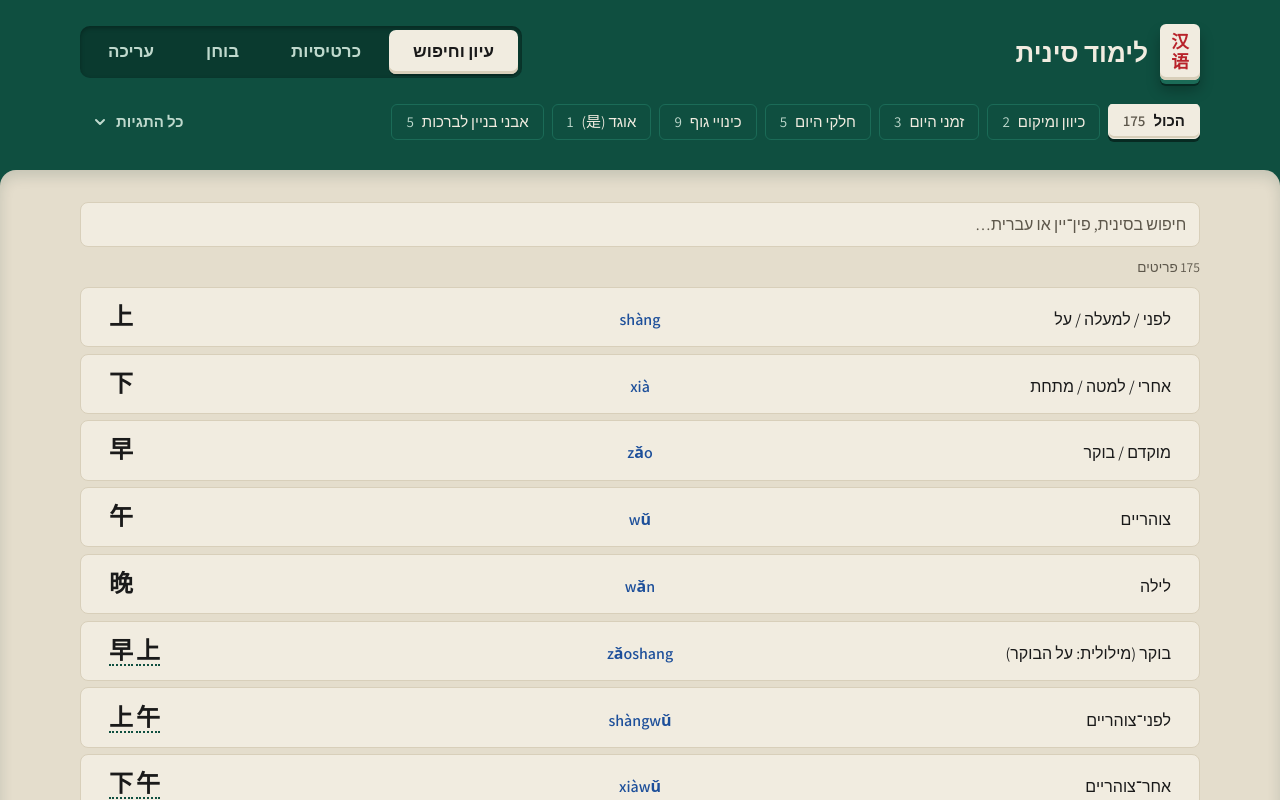
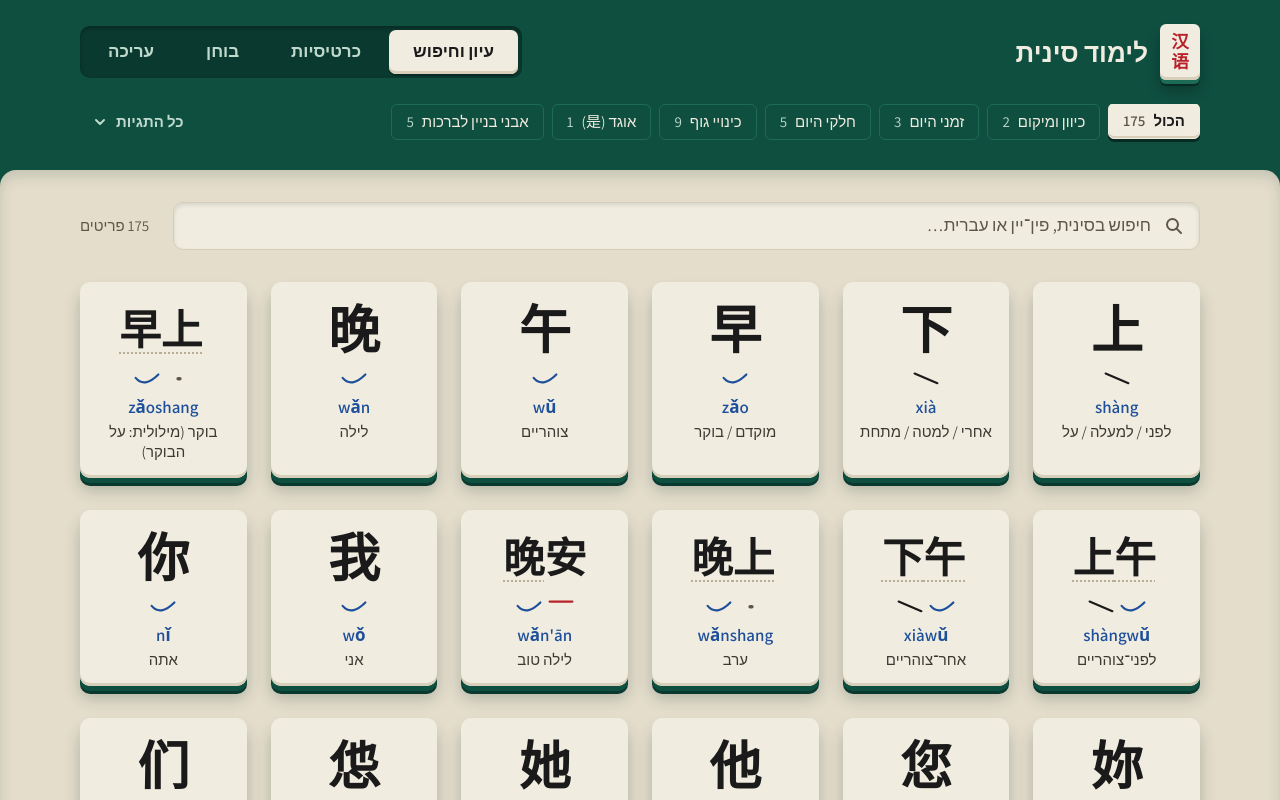
Before and after one commit to ShoobyD/chinese-vocabulary, a Vue app: page / in a window 1280 px wide. Shown: the top 800 px of the page. Built offline with nearby package versions, Linux system fonts and the light colour scheme.

Commit message:
`BrowseView` mahjong tile grid with tone contours

```diff
--- a/src/components/BrowseView.vue
+++ b/src/components/BrowseView.vue
@@ -4,12 +4,16 @@ import type { Word } from '@/data'
 import { normalizePinyin } from '@/utils'
 import { useCard } from '@/composables/useCard'
 import HanziText from './HanziText.vue'
+import ToneContour from './ToneContour.vue'
 
 const props = defineProps<{ words: Word[] }>()
 
 const { open } = useCard()
 
 const query = ref('')
+
+// The tile under the pointer (or keyboard focus) replays its tone contours.
+const playingId = ref<string | null>(null)
 
 const results = computed<Word[]>(() => {
   const q = query.value.trim()
@@ -25,32 +29,52 @@ const results = computed<Word[]>(() => {
     )
   })
 })
+
+/** Hanzi scale steps down with length so every tile keeps one line. */
+function hanziSize(hanzi: string): string {
+  const n = [...hanzi].length
+  return n <= 1 ? 'len-1' : n === 2 ? 'len-2' : n === 3 ? 'len-3' : 'len-4'
+}
 </script>
 
 <template>
-  <section>
+  <section class="browse">
+    <div class="search-row">
+      <label class="search">
+        <svg class="search-icon" viewBox="0 0 20 20" aria-hidden="true">
+          <circle cx="8.5" cy="8.5" r="5.5" />
+          <path d="M12.6 12.6 17 17" />
+        </svg>
         <input
           v-model="query"
-      class="search"
           type="search"
+          aria-label="חיפוש מילים"
           placeholder="חיפוש בסינית, פין־יין או עברית…"
         />
+      </label>
+      <p class="count" aria-live="polite">{{ results.length }} פריטים</p>
+    </div>
 
-    <p class="count">{{ results.length }} פריטים</p>
-
-    <ul class="list" dir="ltr">
+    <ul class="grid">
       <li
         v-for="w in results"
         :key="w.id"
-        class="row"
+        class="tile"
         role="button"
         tabindex="0"
         @click="open(w)"
         @keydown.enter="open(w)"
+        @mouseenter="playingId = w.id"
+        @mouseleave="playingId = null"
+        @focus="playingId = w.id"
+        @blur="playingId = null"
       >
-        <HanziText class="cell-hanzi" :text="w.hanzi" />
-        <span class="pinyin cell-pinyin">{{ w.pinyin }}</span>
-        <span class="hebrew cell-hebrew">{{ w.hebrew ?? '—' }}</span>
+        <span :class="['face-hanzi', hanziSize(w.hanzi)]" lang="zh-Hans">
+          <HanziText :text="w.hanzi" />
+        </span>
+        <ToneContour :pinyin="w.pinyin" :hanzi="w.hanzi" :playing="playingId === w.id" />
+        <span class="pinyin face-pinyin" dir="ltr">{{ w.pinyin }}</span>
+        <span class="hebrew face-hebrew">{{ w.hebrew ?? '—' }}</span>
       </li>
     </ul>
 
@@ -59,64 +83,168 @@ const results = computed<Word[]>(() => {
 </template>
 
 <style scoped>
+/* ---------- Search: a well sunk into the felt ---------- */
+
+.search-row {
+  display: flex;
+  flex-wrap: wrap;
+  align-items: center;
+  gap: var(--space-3) var(--space-5);
+  margin-bottom: var(--space-6);
+}
+
 .search {
+  flex: 1 1 20rem;
+  position: relative;
+  display: flex;
+  align-items: center;
+}
+
+.search-icon {
+  position: absolute;
+  inset-inline-start: var(--space-4);
+  width: 1.25rem;
+  height: 1.25rem;
+  fill: none;
+  stroke: var(--ink-muted);
+  stroke-width: 2;
+  stroke-linecap: round;
+  pointer-events: none;
+}
+
+.search input {
   width: 100%;
-  font: inherit;
-  padding: 0.6rem 0.8rem;
-  border: 1px solid var(--border);
-  border-radius: 8px;
-  background: var(--surface);
+  min-height: 3rem;
+  padding: 0 var(--space-4);
+  padding-inline-start: 3rem;
+  border: 1px solid var(--felt-deep);
+  border-radius: var(--radius-md);
+  background: var(--bone);
+  font-size: var(--text-md);
+  box-shadow: inset 0 2px 4px rgba(7, 42, 34, 0.12);
+  transition:
+    border-color var(--dur-base) var(--ease-out),
+    box-shadow var(--dur-base) var(--ease-out);
+}
+
+.search input:hover {
+  border-color: var(--bone-deep);
+}
+
+.search input:focus {
+  outline: none;
+  border-color: var(--jade-800);
+  box-shadow:
+    inset 0 2px 4px rgba(7, 42, 34, 0.12),
+    0 0 0 3px var(--jade-200);
 }
 
 .count {
-  color: var(--muted);
-  font-size: 0.85rem;
-  margin: 0.6rem 0;
+  margin: 0;
+  color: var(--ink-muted);
+  font-size: var(--text-sm);
+  font-variant-numeric: tabular-nums;
 }
 
-.list {
+/* ---------- The tiles ---------- */
+
+.grid {
   list-style: none;
   margin: 0;
-  padding: 0;
+  padding: 0 0 var(--space-3);
+  display: grid;
+  grid-template-columns: repeat(auto-fill, minmax(9rem, 1fr));
+  gap: var(--space-6) var(--space-5);
+}
+
+.tile {
+  --lift: 0px;
   display: flex;
   flex-direction: column;
-  gap: 0.4rem;
+  align-items: center;
+  gap: var(--space-1);
+  padding: var(--space-4) var(--space-3) var(--space-4);
+  border-radius: var(--radius-md);
+  background: var(--bone);
+  color: var(--ink);
+  text-align: center;
+  cursor: pointer;
+  transform: translateY(calc(var(--lift) * -1));
+  box-shadow: var(--tile-depth);
+  transition:
+    transform var(--dur-base) var(--ease-spring),
+    box-shadow var(--dur-base) var(--ease-spring);
 }
 
-.row {
-  display: grid;
-  /* Three equal columns for even spacing across the row. */
-  grid-template-columns: 1fr 1fr 1fr;
-  align-items: baseline;
-  column-gap: 1rem;
-  row-gap: 0.75rem;
-  padding: 0.7rem 1.75rem;
-  background: var(--surface);
-  border: 1px solid var(--border);
-  border-radius: 8px;
-  cursor: pointer;
+.tile:hover {
+  --lift: 6px;
 }
 
-.row:hover {
-  border-color: var(--accent);
-  background: var(--accent-soft);
+.tile:active {
+  --lift: -3px;
+  transition-duration: var(--dur-fast);
 }
 
-.cell-hanzi {
-  font-size: 1.5rem;
+.tile:focus-visible {
+  --lift: 6px;
+  outline: 3px solid var(--jade-800);
+  outline-offset: 4px;
 }
 
-.cell-pinyin {
+.face-hanzi {
+  display: flex;
+  align-items: center;
+  justify-content: center;
+  height: 4.25rem;
+  line-height: 1;
+  white-space: nowrap;
+}
+
+.len-1 {
+  font-size: 3.25rem;
+}
+
+.len-2 {
+  font-size: 2.6rem;
+}
+
+.len-3 {
+  font-size: 2rem;
+}
+
+.len-4 {
+  font-size: 1.6rem;
+}
+
+.face-pinyin {
+  margin-top: var(--space-1);
+  font-size: var(--text-md);
+  line-height: 1.3;
+}
+
+.face-hebrew {
+  font-size: var(--text-sm);
+  line-height: 1.35;
+  color: var(--ink-soft);
+}
+
+.empty {
+  margin: 0;
+  padding: var(--space-7) var(--space-4);
+  border: 2px dashed var(--felt-deep);
+  border-radius: var(--radius-lg);
+  color: var(--ink-muted);
   text-align: center;
 }
 
-.cell-hebrew {
-  text-align: right;
+@media (max-width: 640px) {
+  .grid {
+    grid-template-columns: repeat(2, minmax(0, 1fr));
+    gap: var(--space-5) var(--space-4);
   }
 
-.empty {
-  color: var(--muted);
-  text-align: center;
-  padding: 2rem 0;
+  .search-row {
+    margin-bottom: var(--space-5);
+  }
 }
 </style>
--- a/src/components/HanziText.vue
+++ b/src/components/HanziText.vue
@@ -52,10 +52,22 @@ function onActivate(word: Word) {
   white-space: nowrap;
 }
 
+/* Known sub-words carry a fine dotted rule; it inks red under the pointer. */
 .seg.known {
   cursor: pointer;
-  border-bottom: 2px dotted var(--accent);
+  text-decoration: underline dotted var(--bone-deep);
+  text-decoration-thickness: 0.06em;
+  text-underline-offset: 0.18em;
   outline-offset: 2px;
+  transition:
+    color var(--dur-base) var(--ease-out),
+    text-decoration-color var(--dur-base) var(--ease-out);
+}
+
+.seg.known:hover,
+.seg.known:focus-visible {
+  color: var(--carve-red);
+  text-decoration-color: var(--carve-red);
 }
 
 /* Small gap between adjacent known segments so the dotted underlines read as
--- /dev/null
+++ b/src/components/ToneContour.vue
@@ -0,0 +1,113 @@
+<script setup lang="ts">
+import { computed } from 'vue'
+import { pinyinTones } from '@/utils'
+import type { Tone } from '@/utils'
+
+/**
+ * Draws each syllable's tone as a short pitch contour in its carving ink,
+ * in reading order. Lines are always visible; when `playing` turns on they
+ * are redrawn one syllable after another (staggered by --tone-stagger).
+ */
+const props = withDefaults(
+  defineProps<{ pinyin: string; hanzi: string; playing?: boolean; size?: 'sm' | 'lg' }>(),
+  { playing: false, size: 'sm' },
+)
+
+// Pitch on a 0–18 box (top = high), after Chao's five-level tone letters.
+const PATHS: Record<Tone, string> = {
+  1: 'M3 4 L29 4', // 55 high flat
+  2: 'M3 12 L29 4', // 35 rising
+  3: 'M3 9 Q13 21 29 5', // 214 dipping
+  4: 'M3 4 L29 15', // 51 falling
+  0: 'M15 10 L17 10', // neutral: a short dot
+}
+
+const tones = computed(() => pinyinTones(props.pinyin, props.hanzi))
+</script>
+
+<template>
+  <span
+    v-if="tones"
+    :class="['tones', `tones-${size}`, { playing }]"
+    dir="ltr"
+    aria-hidden="true"
+  >
+    <svg
+      v-for="(t, i) in tones"
+      :key="i"
+      class="contour"
+      viewBox="0 0 32 20"
+      :style="{ '--i': i, '--tone-color': `var(--tone-${t})` }"
+    >
+      <path :d="PATHS[t]" :class="{ neutral: t === 0 }" />
+    </svg>
+  </span>
+</template>
+
+<style scoped>
+.tones {
+  display: inline-flex;
+  justify-content: center;
+  gap: 0.25rem;
+}
+
+.contour {
+  overflow: visible;
+}
+
+.tones-sm .contour {
+  width: 1.75rem;
+  height: 1.1rem;
+}
+
+.tones-lg .contour {
+  width: 3.5rem;
+  height: 2.2rem;
+}
+
+.tones-lg {
+  gap: 0.75rem;
+}
+
+path {
+  fill: none;
+  stroke: var(--tone-color);
+  stroke-width: 2.5;
+  stroke-linecap: round;
+  stroke-linejoin: round;
+  stroke-dasharray: 40;
+  stroke-dashoffset: 0;
+}
+
+path.neutral {
+  stroke-width: 4;
+}
+
+.tones-lg path {
+  stroke-width: 3;
+}
+
+.tones-lg path.neutral {
+  stroke-width: 5;
+}
+
+.playing path {
+  animation: draw var(--tone-draw) var(--ease-out) both;
+  animation-delay: calc(var(--i) * var(--tone-stagger));
+}
+
+@media (prefers-reduced-motion: reduce) {
+  .playing path {
+    animation: none;
+  }
+}
+
+@keyframes draw {
+  from {
+    stroke-dashoffset: 40;
+  }
+  to {
+    stroke-dashoffset: 0;
+  }
+}
+</style>
--- a/src/utils.ts
+++ b/src/utils.ts
@@ -6,6 +6,64 @@ export function normalizePinyin(s: string): string {
     .replace(/\s+/g, ' ')
     .trim()
     .toLowerCase()
+}
+
+/** Mandarin tone of one syllable: 1 flat, 2 rising, 3 dipping, 4 falling, 0 neutral. */
+export type Tone = 0 | 1 | 2 | 3 | 4
+
+// Combining marks (after NFD) → tone number.
+const TONE_MARKS: Record<string, Tone> = {
+  '̄': 1, // macron  ā
+  '́': 2, // acute   á
+  '̌': 3, // caron   ǎ
+  '̀': 4, // grave   à
+}
+
+// One pinyin syllable on toneless, lowercase letters (ü folded to u).
+// Initials and finals are listed longest-first so greedy matching splits
+// run-together words such as "zaoshang" → zao + shang.
+const SYLLABLE =
+  /(?:zh|ch|sh|[bpmfdtnlgkhjqxrzcsyw])?(?:iang|iong|uang|ang|eng|ing|ong|uai|iao|ian|uan|ai|ei|ao|ou|an|en|in|un|ia|ie|iu|ua|uo|ui|ue|er|a|o|e|i|u|ng|n|m)/y
+
+/**
+ * Tone of each syllable in `pinyin`, in reading order, e.g. "zǎoshang" → [3, 0].
+ * Returns null when the syllables cannot be matched one-to-one with the Hanzi,
+ * so callers can simply skip drawing tone contours.
+ */
+export function pinyinTones(pinyin: string, hanzi: string): Tone[] | null {
+  // Split into base letters, remembering which base index carries a tone mark.
+  const toneAt = new Map<number, Tone>()
+  let base = ''
+  for (const ch of pinyin.normalize('NFD').toLowerCase()) {
+    if (ch in TONE_MARKS) {
+      toneAt.set(base.length - 1, TONE_MARKS[ch])
+    } else if (ch === '̈') {
+      // ü's diaeresis: fold to u.
+    } else if (/[a-z]/.test(ch)) {
+      base += ch
+    } else {
+      base += ' ' // separators: space, hyphen, apostrophe
+    }
+  }
+
+  const tones: Tone[] = []
+  let i = 0
+  while (i < base.length) {
+    if (base[i] === ' ') {
+      i++
+      continue
+    }
+    SYLLABLE.lastIndex = i
+    const m = SYLLABLE.exec(base)
+    if (!m) return null
+    let tone: Tone = 0
+    for (let k = i; k < i + m[0].length; k++) tone = toneAt.get(k) ?? tone
+    tones.push(tone)
+    i += m[0].length
+  }
+
+  const charCount = [...hanzi].filter((c) => /\p{Script=Han}/u.test(c)).length
+  return tones.length === charCount ? tones : null
 }
 
 /** Loose comparison for typed answers (trim + case/whitespace-insensitive). */
```
Also changed, not shown: src/components/WordCard.vue (+97 -111 lines), .impeccable/review/step5-desktop.png (added), .impeccable/review/step5-mobile.png (added). Lines whose indentation alone changed are shown as unchanged.
